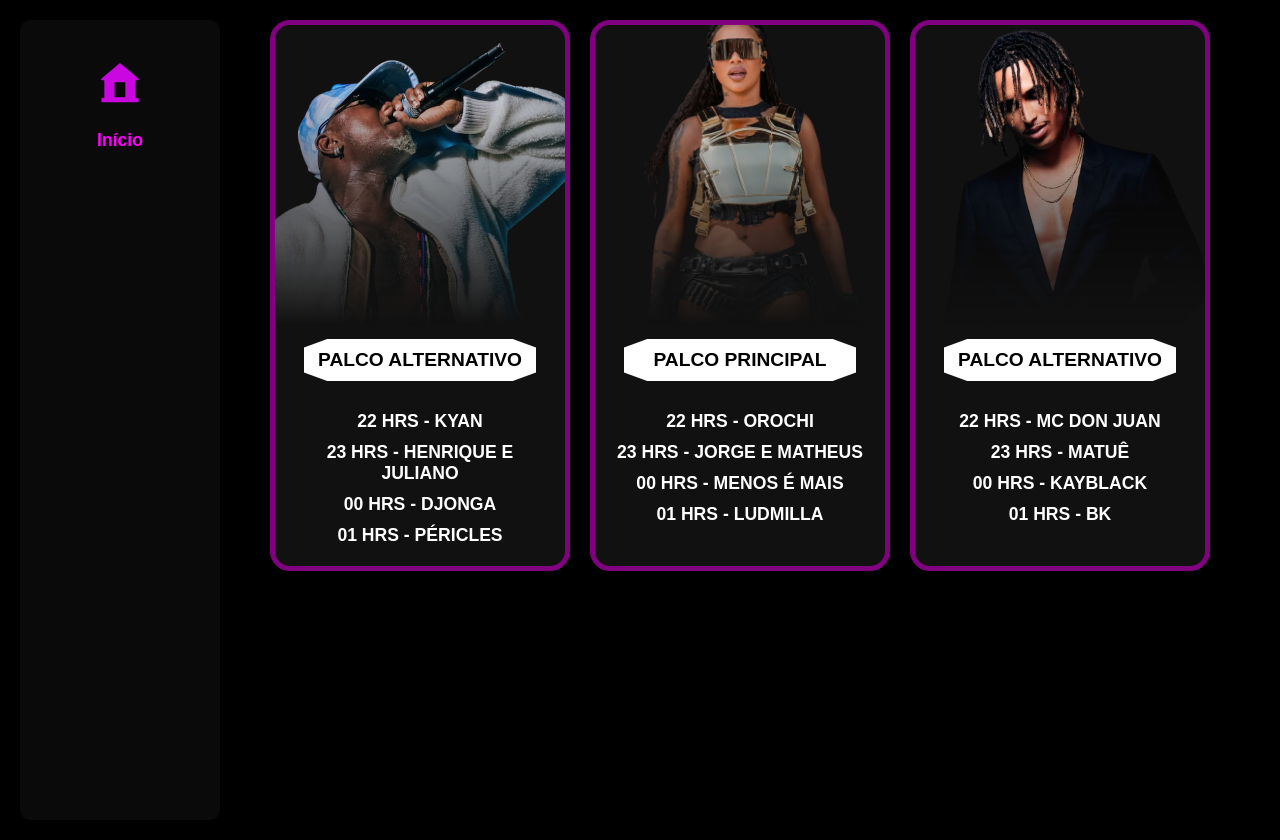
After one commit to sonaque/totem-festival, a Django app: page /programacao/ in a window 1280 px wide. The commit adds this page. Run offline with Django 5.2, Linux system fonts and the light colour scheme; some web fonts are replaced.

Commit message:
atualização do frontend e urls

```diff
--- a/backend/core/urls.py
+++ b/backend/core/urls.py
@@ -19,12 +19,13 @@
 from eventos import urls as eventos_urls
 from usuarios import urls as usuarios_urls
 from eventos import views
-from .view import pagina_principal, mapa
+from .view import pagina_principal, mapa, programacao
 
 urlpatterns = [
     path('admin/', admin.site.urls),
     path('', pagina_principal),
     path('api/', include(eventos_urls)),
-    path('mapa/', mapa, name = 'mapa')
+    path('mapa/', mapa, name = 'mapa'),
+    path('programacao/', programacao, name = 'programacao')
     # path('api/usuarios/', include(usuarios_urls))
 ]
--- a/backend/core/view.py
+++ b/backend/core/view.py
@@ -5,3 +5,6 @@
 
 def pagina_principal(request):
     return render(request, 'frontend/pagina_principal.html')
+
+def programacao(request):
+    return render(request, 'frontend/programacao.html')
--- a/backend/templates/frontend/mapa.html
+++ b/backend/templates/frontend/mapa.html
@@ -62,7 +62,7 @@
     <div class="sidebar">
         <a href = '..'>
             <img src="{% static 'img/inicio.png' %}" alt="Início">
-            <span>Início</span>
+            Início
         </a>
     </div>
 
--- a/backend/templates/frontend/pagina_principal.html
+++ b/backend/templates/frontend/pagina_principal.html
@@ -3,6 +3,7 @@
 <html lang="pt-br">
 <head>
   <meta charset="UTF-8">
+  <meta name="viewport" content="width=device-width, initial-scale=1.0">
   <title>Tela Principal - Totem Festival</title>
   <link rel="stylesheet" href="{% static 'css/estilo.css' %}">
   <style>
@@ -103,7 +104,7 @@
   <aside>
     <nav>
       <a href="">Início</a>
-      <a href="">Programação</a>
+      <a href="/programacao/">Programação</a>
       <a href="">Ingressos</a>
       <a href="/mapa/">Mapa</a>
       <a href="">Gastronomia</a>
--- /dev/null
+++ b/backend/templates/frontend/programacao.html
@@ -0,0 +1,151 @@
+{% load static %}
+<!DOCTYPE html>
+<html lang="pt-br">
+<head>
+  <meta charset="UTF-8">
+  <meta name="viewport" content="width=device-width, initial-scale=1.0">
+  <title>Programação - Festival</title>
+  <link href="https://fonts.cdnfonts.com/css/gagalin" rel="stylesheet">
+  <style>
+    * {
+      margin: 0;
+      padding: 0;
+      box-sizing: border-box;
+      font-family: 'Arial', sans-serif;
+    }
+
+    body {
+      background-color: #000;
+      color: #fff;
+      padding: 20px;
+      display: flex;
+      flex-direction: row;
+      align-items: flex-start;
+      gap: 50px;
+    }
+
+    .sidebar {
+        width: 200px;
+        background-color: #0a0a0a;
+        display: flex;
+        flex-direction: column;
+        align-items: center;
+        padding-top: 20px;
+        min-height: 100vh;
+        border-radius: 10px;
+    }
+
+    .sidebar img {
+        display: block;
+        margin: 0 auto;
+        width: 90px;
+    }
+
+    .sidebar a {
+        display: block;
+        color: #ff00ff;
+        text-decoration: none;
+        font-size: 1.1em;
+        font-weight: bold;
+        transition: 0.3s;
+        text-align: center;
+    }
+
+    .grade {
+      display: flex;
+      flex-wrap: wrap;
+      gap: 20px;
+      justify-content: center;
+      margin-bottom: 40px;
+    }
+
+    .palco {
+      background-color: #111;
+      border: 5px solid #800080;
+      border-radius: 20px;
+      width: 300px;
+      text-align: center;
+      overflow: hidden;
+      position: relative;
+    }
+
+    .palco img {
+      width: 100%;
+      height: 300px;
+      object-fit: cover;
+      mask-image: linear-gradient(to bottom, black 20%, transparent 100%);
+      -webkit-mask-image: linear-gradient(to bottom, black 20%, transparent 100%);
+    }
+
+    .titulo-palco {
+      background-color: #fff;
+      color: #000;
+      font-weight: bold;
+      padding: 10px;
+      font-family: 'Gagalin', sans-serif;
+      font-size: 1.2em;
+      margin: 10px auto;
+      width: 80%;
+      clip-path: polygon(0 20%, 10% 0, 90% 0, 100% 20%, 100% 80%, 90% 100%, 10% 100%, 0 80%);
+    }
+
+    .horarios {
+      font-size: 1.1em;
+      padding: 10px 20px;
+      font-weight: bold;
+    }
+
+    .horarios p {
+      margin: 10px 0;
+    }
+
+    @media (max-width: 768px) {
+      .palco {
+        width: 90%;
+      }
+    }
+  </style>
+</head>
+<body>
+  <div class="sidebar">
+    <a href = '..'>
+      <img src="{% static 'img/inicio.png' %}" alt="Início">
+      Início
+    </a>
+  </div>
+  <div class="grade">
+    <div class="palco">
+      <img src="{% static 'img/djonga_programacao.png' %}" alt="Artista 1">
+      <div class="titulo-palco">PALCO ALTERNATIVO</div>
+      <div class="horarios">
+        <p>22 HRS - KYAN</p>
+        <p>23 HRS - HENRIQUE E JULIANO</p>
+        <p>00 HRS - DJONGA</p>
+        <p>01 HRS - PÉRICLES</p>
+      </div>
+    </div>
+
+    <div class="palco">
+      <img src="{% static 'img/ludmilla_programacao.png' %}" alt="Artista 2">
+      <div class="titulo-palco">PALCO PRINCIPAL</div>
+      <div class="horarios">
+        <p>22 HRS - OROCHI</p>
+        <p>23 HRS - JORGE E MATHEUS</p>
+        <p>00 HRS - MENOS É MAIS</p>
+        <p>01 HRS - LUDMILLA</p>
+      </div>
+    </div>
+
+    <div class="palco">
+      <img src="{% static 'img/matue_programacao.png' %}" alt="Artista 3">
+      <div class="titulo-palco">PALCO ALTERNATIVO</div>
+      <div class="horarios">
+        <p>22 HRS - MC DON JUAN</p>
+        <p>23 HRS - MATUÊ</p>
+        <p>00 HRS - KAYBLACK</p>
+        <p>01 HRS - BK</p>
+      </div>
+    </div>
+  </div>
+</body>
+</html>
```
Also changed, not shown: backend/static/img/djonga_programacao.png (added), backend/static/img/ludmilla_programacao.png (added), backend/static/img/matue_programacao.png (added).
